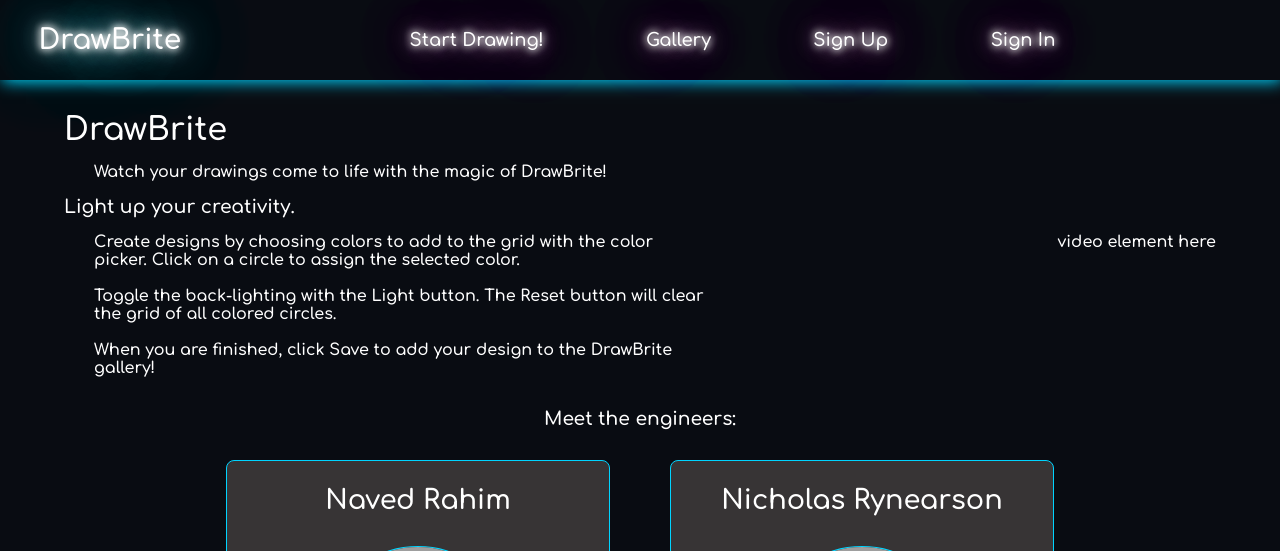
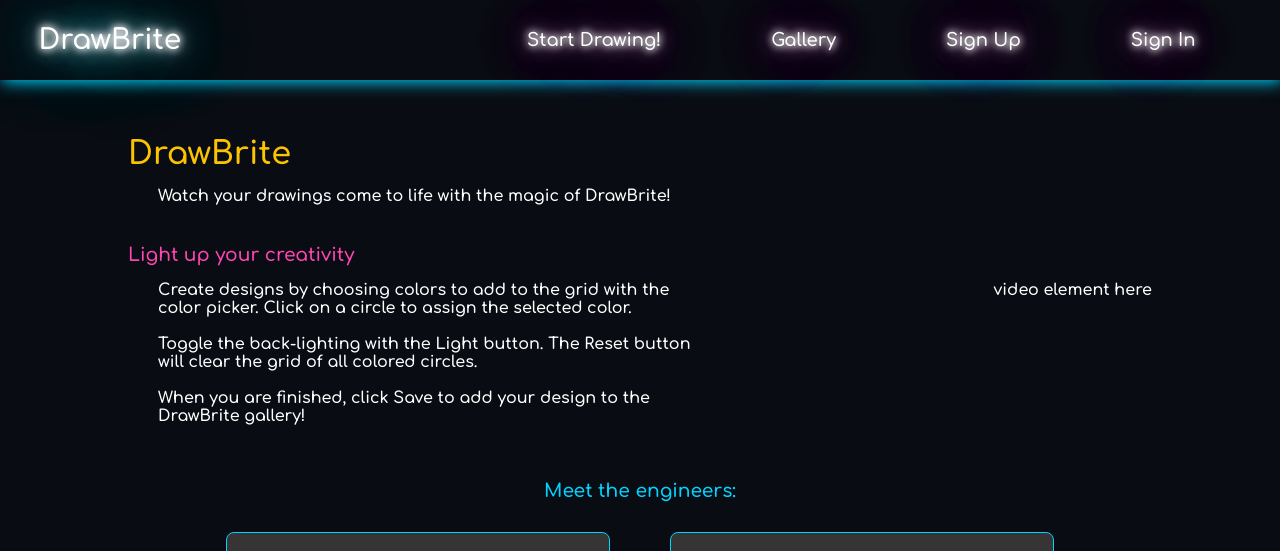
Before and after one commit to navedrahim/drawing-app, a React (Create React App) app in the folder client/: page / in a window 1280 px wide. Shown: the top 551 px of the page. Built offline with nearby package versions, Linux system fonts and the light colour scheme; grey boxes are pictures that could not be loaded.

Commit message:
CSS styling for Landing screen

```diff
--- a/client/src/App.js
+++ b/client/src/App.js
@@ -31,7 +31,7 @@ function App() {
         <Route exact path="/profile">
           <Profile />
         </Route> */}
-        <Route path="/" element={<Landing />}/>
+        <Route path="/" element={<Landing user={user}/>}/>
         <Route path="/draw" element={<DrawingCanvas user={user} />}/>
         <Route path="/sign-in" element={<SignIn setUser={setUser}/>} />
         <Route path="/sign-up" element={<SignUp setUser={setUser}/>} />
--- a/client/src/components/Nav/Nav.css
+++ b/client/src/components/Nav/Nav.css
@@ -37,9 +37,13 @@ a {
 }
 
 .links {
+  display: flex;
+  flex-wrap: nowrap;
   width: 70vw;
   justify-content: space-evenly;
+  white-space: nowrap;
 }
+
 #greeting {
   color:#fff;
   text-shadow:
--- a/client/src/screens/Landing/Landing.css
+++ b/client/src/screens/Landing/Landing.css
@@ -9,13 +9,26 @@
 }
 
 .landing-page header {
-  margin: 1vh 0;
+  margin: 5vh 0 5vh 0;
+  padding: 0 5vw;
 }
 
+#main-title {
+  color: var(--orange);
+}
+#secondary-title {
+  color: var(--pink);
+  padding: 0 5vw;
+}
+.description {
+  margin-right: 5vw;
+}
 .landing-main {
   display: flex;
   justify-content: space-between;
-  margin-bottom: 2vh;
+  margin-bottom: 5vh;
+  padding: 0 5vw;
+
 }
 
 .main-text {
@@ -27,6 +40,10 @@
   flex-direction: column;
   align-items: center;
 
+}
+
+#meet-the-engineers {
+  color: var(--blue)
 }
 .card-container {
   display: flex;
--- a/client/src/screens/Landing/Landing.jsx
+++ b/client/src/screens/Landing/Landing.jsx
@@ -6,13 +6,14 @@ function Landing({ user }) {
     <Layout user={user}>
       <div className="landing-page">
         <header className="landing-header">
-          <h1>DrawBrite</h1>
+          <h1 id="main-title">DrawBrite</h1>
           <p className="brief-description">
             Watch your drawings come to life with the magic of DrawBrite!
           </p>
         </header>
-        <h3 className="heading">Light up your creativity.</h3>
+        <h3 className="heading" id="secondary-title">Light up your creativity</h3>
         <main className="landing-main">
+
           <div className="main-text">
             <p className="description">
               Create designs by choosing colors to add to the grid with the
@@ -31,7 +32,7 @@ function Landing({ user }) {
           </div>
         </main>
         <div className="meet-the-engineers">
-          <h3 className="meet-section">Meet the engineers:</h3>
+          <h3 id="meet-the-engineers" className="meet-section">Meet the engineers:</h3>
           <div className="card-container">
             <div className="card">
               <h3 className="name">Naved Rahim</h3>
@@ -84,7 +85,7 @@ function Landing({ user }) {
                   learning new things. Fifteen years as a professor of Greek and
                   Latin taught me a lot about explaining complex ideas to
                   beginners. I believe a better world is possible and technology
-                  designed to empower people can help us build it. <br /> <br/> <br />
+                  designed to empower people can help us build it. <br /> <br/> <br /> <br />
                 </p>
               </div>
               <div className="landing-links">
--- a/client/src/screens/SignIn/SignIn.css
+++ b/client/src/screens/SignIn/SignIn.css
@@ -17,7 +17,7 @@
   height: 45px;
   width: 40%;
   margin: 30px;
-
+  color: white;
 }
 
 .signin-form button {
--- a/client/src/screens/SignUp/SignUp.css
+++ b/client/src/screens/SignUp/SignUp.css
@@ -16,7 +16,7 @@
   height: 45px;
   width: 40%;
   margin: 30px;
-
+  color: white;
   background: transparent;
   border: none;
   border-bottom: 1px solid var(--orange);
```
